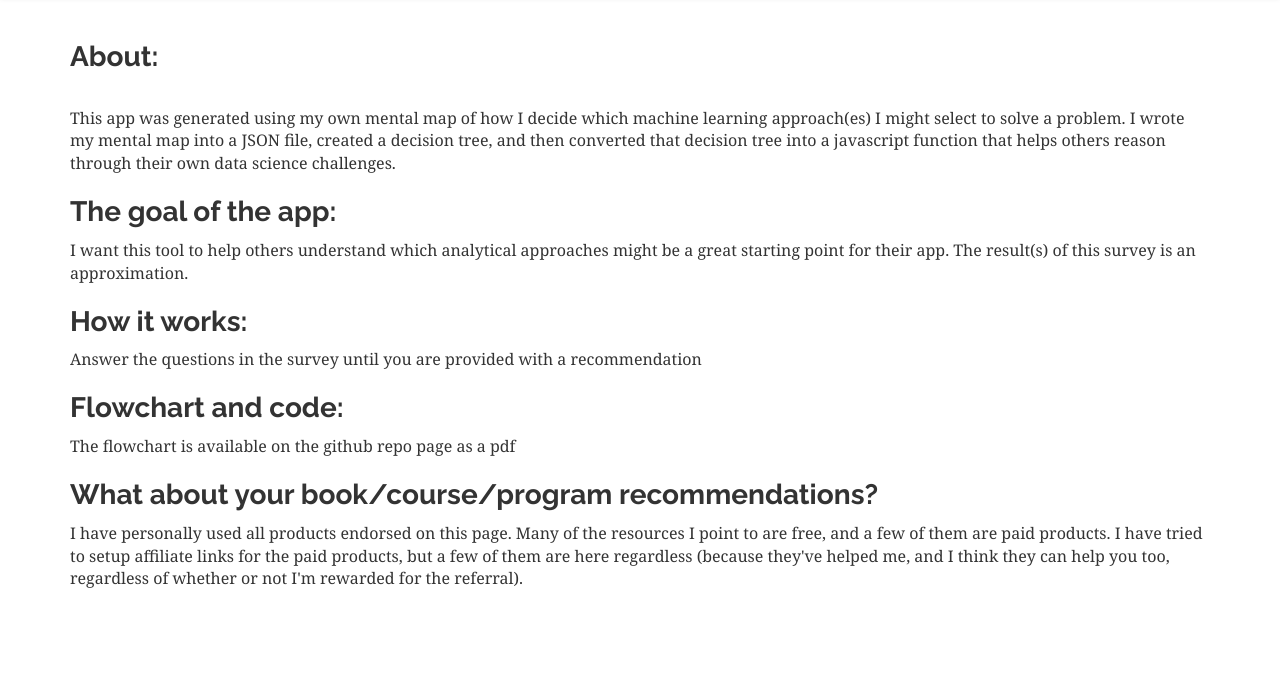
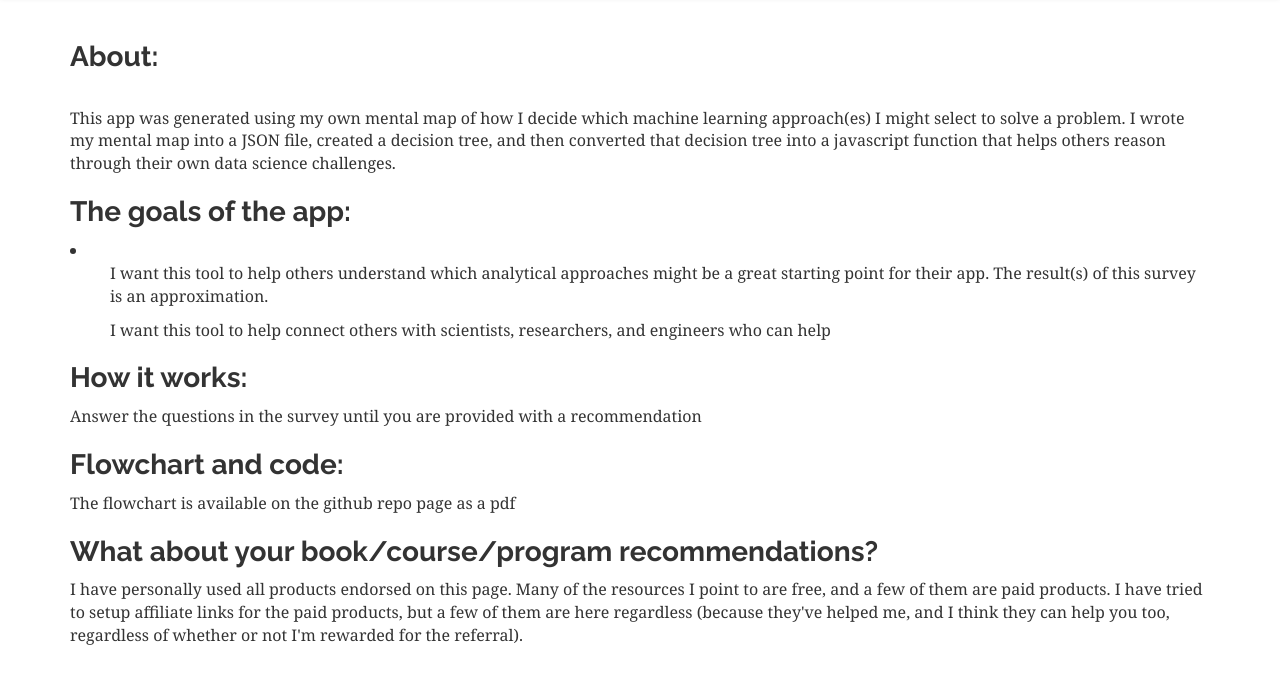
Before and after one commit to ngopal/mlhelp, a plain HTML site: page index.html in a window 1280 px wide. Both pictures are taken after a click on the link "About". Shown: the part 68-752 px from the top of the page. Drawn offline with nearby package versions, Linux system fonts and the light colour scheme.

Commit message:
added bullets to about

```diff
--- a/index.html
+++ b/index.html
@@ -63,7 +63,11 @@
     <div id="aboutdiv">
         <h3>About:</h3><br>
         <p>This app was generated using my own mental map of how I decide which machine learning approach(es) I might select to solve a problem. I wrote my mental map into a JSON file, created a decision tree, and then converted that decision tree into a javascript function that helps others reason through their own data science challenges.</p>
-        <p><h3>The goal of the app:</h3> I want this tool to help others understand which analytical approaches might be a great starting point for their app. The result(s) of this survey is an approximation.</p>
+        <p><h3>The goals of the app:</h3>
+        <li>
+            <ul>I want this tool to help others understand which analytical approaches might be a great starting point for their app. The result(s) of this survey is an approximation.</ul>
+            <ul>I want this tool to help connect others with scientists, researchers, and engineers who can help</ul>
+        </li></p>
         <p><h3>How it works:</h3> Answer the questions in the survey until you are provided with a recommendation</p>
         <p><h3>Flowchart and code:</h3> The flowchart is available on the github repo page as a pdf</p>
         <p><h3>What about your book/course/program recommendations?</h3> I have personally used all products endorsed on this page. Many of the resources I point to are free, and a few of them are paid products. I have tried to setup affiliate links for the paid products, but a few of them are here regardless (because they've helped me, and I think they can help you too, regardless of whether or not I'm rewarded for the referral).</p>
```
